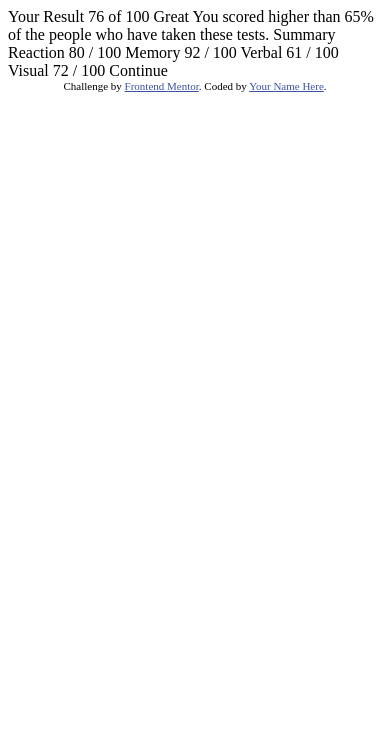
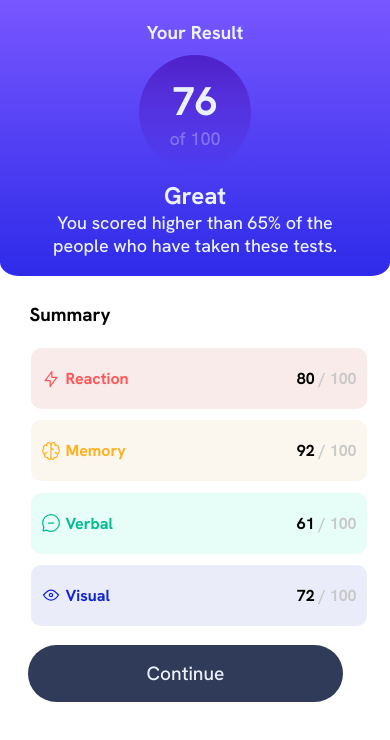
Before and after one commit to JuanPabloRP/results-summary-component, a plain HTML site: page index.html in a window 390 px wide. Drawn offline with Linux system fonts and the light colour scheme.

Commit message:
Mobile Ver. ok base css, scss file  and html estructure were added

```diff
--- a/index.html
+++ b/index.html
@@ -3,7 +3,8 @@
 <head>
   <meta charset="UTF-8">
   <meta name="viewport" content="width=device-width, initial-scale=1.0"> <!-- displays site properly based on user's device -->
-
+  <link rel="stylesheet" href="./style/base.css">
+  <link rel="stylesheet" href="./style/style.css">
   <link rel="icon" type="image/png" sizes="32x32" href="./assets/images/favicon-32x32.png">
 
   <title>Frontend Mentor | Results summary component</title>
@@ -15,33 +16,88 @@
   </style>
 </head>
 <body>
+  <main class="main">
+    <section class="result">
+      <h3>Your Result</h3>
+      <div class="result__score">
+        <h1 class="">76</h1>
+        <p>of 100</p>
+      </div>
+      <h2>Great</h2>
+      <p>
+        You scored higher than 65% of the people who have taken these tests.
+      </p>
+    </section>
 
-  Your Result
-  76
-  of 100
+    <section class="summary">
+      <h3 class="summary__title">
+        Summary
+      </h3>
 
-  Great
-  You scored higher than 65% of the people who have taken these tests.
+      <article class="test test--red">
+        <div class="test__name test__name--red">
+          <img src="./assets/images/icon-reaction.svg" alt="reaction image">
+          <span class="">
+            Reaction
+          </span>
+        </div>
 
-  Summary
+          <span>
+            80
+          </span>
 
-  Reaction
-  80 / 100
+      </article>
 
-  Memory
-  92 / 100
+      <article class="test test--yellow">
+        <div class="test__name test__name--yellow">
+          <img src="./assets/images/icon-memory.svg" alt="memory image">
+          <span class="">
+            Memory
+          </span>
+        </div>
+        <span>
+          92
+        </span>
+      </article>
 
-  Verbal
-  61 / 100
+      <article class="test test--green">
+        <div class="test__name test__name--green">
+          <img src="./assets/images/icon-verbal.svg" alt="verbal image">
+          <span class="">
+            Verbal
+          </span>
+        </div>
 
-  Visual
-  72 / 100
+        <span>
+          61
+        </span>
+      </article>
 
-  Continue
+      <article class="test test--blue">
+        <div class="test__name test__name--blue">
+          <img src="./assets/images/icon-visual.svg" alt="visual image">
+          <span class="">
+            Visual
+          </span>
+        </div>
 
-  <div class="attribution">
+        <span>
+          72
+        </span>
+      </article>
+
+      <button class="summary__continue">
+        Continue
+      </button>
+
+    </section>
+  <!--
+    <div class="attribution">
     Challenge by <a href="https://www.frontendmentor.io?ref=challenge" target="_blank">Frontend Mentor</a>.
     Coded by <a href="#">Your Name Here</a>.
+  -->
+  </main>
+
   </div>
 </body>
 </html>
--- /dev/null
+++ b/style/base.css
@@ -0,0 +1,12 @@
+@import url('https://fonts.googleapis.com/css2?family=Hanken+Grotesk:wght@500;700;800&display=swap');
+
+* {
+  margin: 0;
+  padding: 0;
+  font-family: "Hanken Grotesk";
+
+}
+
+p {
+  font-size: 18px;
+}
--- /dev/null
+++ b/style/style.scss
@@ -0,0 +1,165 @@
+.main {
+	display: flex;
+	flex-wrap: wrap;
+	height: 100%;
+}
+
+.result {
+	display: flex;
+	flex-wrap: wrap;
+	justify-content: center;
+	height: 40%;
+	width: 100%;
+	padding: 2rem 4rem;
+	color: hsl(221, 100%, 96%);
+	padding: 5% 10%;
+	border-radius: 0 0 5% 5%;
+	background: linear-gradient(hsl(252, 100%, 67%), hsl(241, 81%, 54%));
+
+	&__score {
+		background: linear-gradient(hsla(256, 72%, 46%, 1), hsla(241, 72%, 46%, 0));
+		margin: auto;
+		border-radius: 100%;
+		padding: 20px 30px;
+		margin: 10px 0;
+
+		& h1 {
+			font-size: 2.5rem;
+		}
+
+		& p {
+			color: rgba(255, 255, 255, 0.3);
+		}
+	}
+
+	& p,
+	& h1,
+	& h2,
+	& h3 {
+		text-align: center;
+		width: 100%;
+	}
+
+	& p {
+		font-weight: 400;
+	}
+}
+
+.summary {
+	width: 90%;
+	height: 60%;
+	padding: 1rem;
+	margin: auto;
+	font-weight: 700;
+
+	& h3 {
+		padding: 10px;
+	}
+
+	&__continue {
+		width: 90%;
+		font-size: 1.2rem;
+		margin: 0.5rem;
+		padding: 1rem;
+		border: none;
+		color: hsl(221, 100%, 96%);
+		background-color: hsl(224, 30%, 27%);
+		border-radius: 30px;
+	}
+
+	&__continue:hover {
+		background-color: hsl(223, 23%, 21%);
+	}
+}
+
+.test {
+	width: 90%;
+	display: flex;
+	flex-wrap: wrap;
+	justify-content: space-between;
+	margin: 0.7rem;
+	border-radius: 10px;
+	padding: 20px 10px;
+
+	&__name {
+		display: flex;
+		align-items: center;
+		gap: 0.3rem;
+
+		&--red {
+			color: hsl(0, 100%, 67%);
+		}
+
+		&--yellow {
+			color: hsl(39, 100%, 56%);
+		}
+
+		&--green {
+			color: hsl(166, 100%, 37%);
+		}
+
+		&--blue {
+			color: hsl(234, 85%, 45%);
+		}
+	}
+
+	& > span::after {
+		margin: 0;
+		padding: 0;
+		content: ' / 100';
+		color: rgba(201, 201, 201, 1);
+	}
+
+	&--red {
+		background-color: hsl(0, 57%, 95%);
+	}
+
+	&--yellow {
+		background-color: hsl(39, 70%, 96%);
+	}
+
+	&--green {
+		background-color: hsl(166, 85%, 95%);
+	}
+
+	&--blue {
+		background-color: hsl(233, 63%, 95%);
+	}
+}
+
+@media (min-width: 1024px) {
+	* {
+		margin: 0;
+		padding: 0;
+	}
+
+	body {
+		display: flex;
+		justify-content: center;
+		align-items: center;
+		background-color: rgb(255, 255, 255);
+		width: 100%;
+		min-height: 100vh;
+	}
+
+	.main {
+		background-color: hsl(0, 0%, 100%);
+		width: 80vw;
+		min-height: 80vh;
+		display: flex;
+		justify-content: center;
+		align-items: center;
+		box-shadow: -18px 18px 5px -20px rgba(0, 0, 0, 0.69);
+	}
+
+	section,
+	.result,
+	.summary {
+		width: 20%;
+		border-radius: 5%;
+		padding: 1rem;
+		margin: 0;
+		height: 40vh;
+		box-shadow: -18px 18px 5px -20px rgba(0, 0, 0, 0.69);
+	}
+}
```
Also changed, not shown: style/style.css (added), 1 other file.
